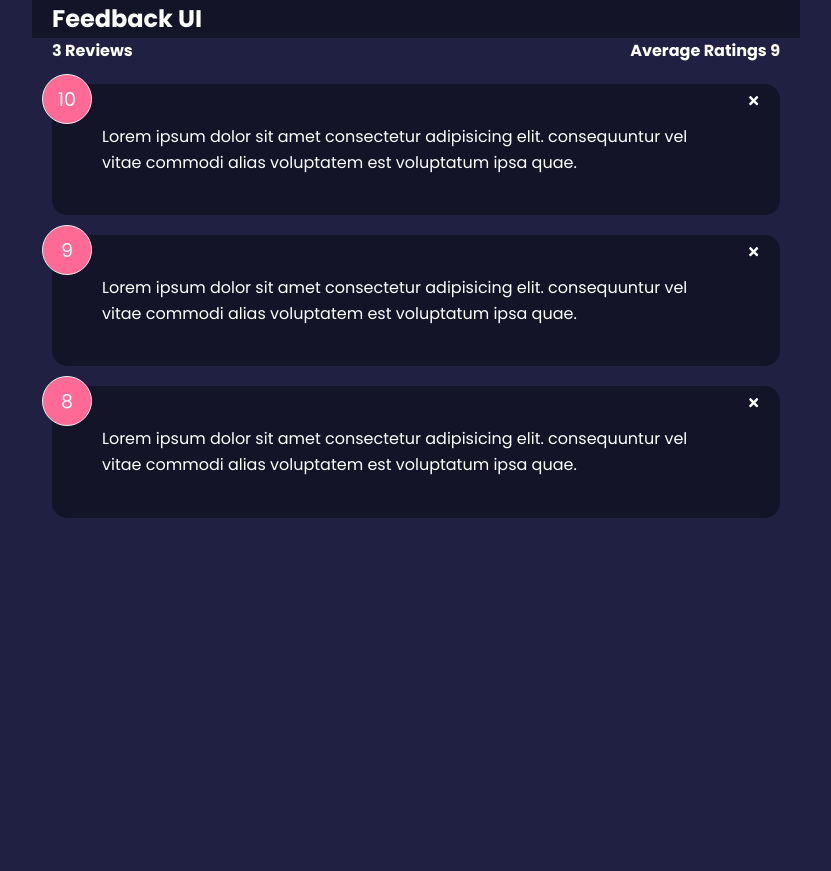
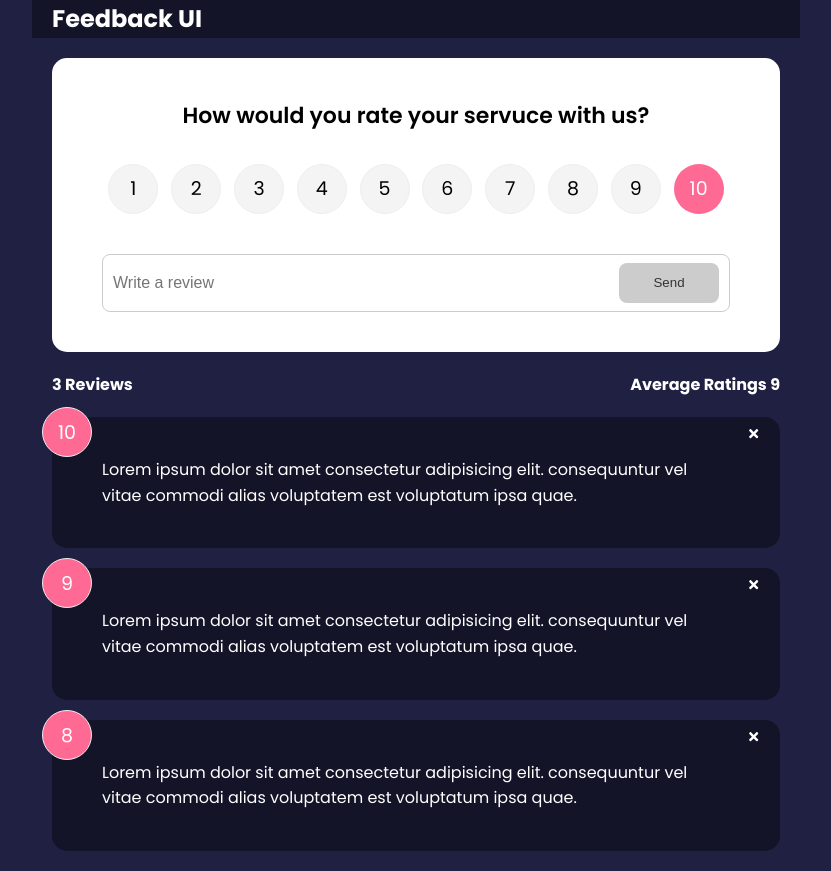
Before and after one commit to ramanujamgond/feedback_UI, a React (Create React App) app: page / in a window 1280 px wide. Shown: the whole page, without its empty margins (224-1055 px from the left). Before the commit the page ends 800 px from the top, so only its background shows below. Built offline with nearby package versions, Linux system fonts and the light colour scheme.

Commit message:
feedback

```diff
--- a/package.json
+++ b/package.json
@@ -10,6 +10,7 @@
     "react-dom": "^18.2.0",
     "react-icons": "^4.10.1",
     "react-scripts": "5.0.1",
+    "uuid": "^9.0.0",
     "web-vitals": "^2.1.4"
   },
   "scripts": {
--- a/src/App.jsx
+++ b/src/App.jsx
@@ -1,11 +1,18 @@
+import { v4 as uuidv4 } from "uuid";
 import { useState } from "react";
 import Header from "./components/Header";
 import FeedbackList from "./components/FeedbackList";
 import FeedbackData from "./data/FeedbackData";
 import FeedbackStats from "./components/FeedbackStats";
+import FeedbackForm from "./components/FeedbackForm";
 
 function App() {
-    const [feedback, setFeedback] = useState(FeedbackData)
+    const [feedback, setFeedback] = useState(FeedbackData);
+
+    const addFeedback = (newFeedback) => {
+        newFeedback.id = parseInt(uuidv4());
+        setFeedback([newFeedback, ...feedback]);
+    }
 
     const deleteFeedback = (id) => {
         setFeedback(feedback.filter((items) => items.id !== id));
@@ -16,6 +23,7 @@ function App() {
             {/* <Header text={"This is Heading"} /> */}
             <Header />
             <div className="container">
+                <FeedbackForm handleAdd={addFeedback} />
                 <FeedbackStats feedback={feedback} />
                 <FeedbackList feedback={feedback} handleDelete={deleteFeedback} />
             </div>
--- /dev/null
+++ b/src/components/FeedbackForm.jsx
@@ -0,0 +1,54 @@
+import { useState } from "react";
+import Card from "./shared/Card";
+import Button from "./shared/Button";
+import RatingSelect from "./RatingSelect";
+
+const FeedbackForm = ({ handleAdd }) => {
+    const [text, setText] = useState("");
+    const [rating, setrating] = useState(10);
+    const [btnDisabled, setBtnDisabled] = useState(true);
+    const [message, setMessage] = useState("");
+
+
+    const handleTextChange = (e) => {
+        if (text === "") {
+            setBtnDisabled(true);
+            setMessage(null);
+        } else if (text !== "" && text.trim().length <= 10) {
+            setMessage("Text must be at least 10 charcters");
+            setBtnDisabled(true);
+        } else {
+            setMessage(null);
+            setBtnDisabled(false);
+        }
+        setText(e.target.value);
+    }
+
+    const handleSubmit = (e) => {
+        e.preventDefault();
+        if (text.trim().length > 10) {
+            const newFeedback = {
+                text: text,
+                rating: rating,
+            }
+            handleAdd(newFeedback);
+        }
+        setText("");
+    }
+
+    return (
+        <Card>
+            <form onSubmit={handleSubmit}>
+                <h2>How would you rate your servuce with us?</h2>
+                <RatingSelect select={(rating) => setrating(rating)} />
+                <div className="input-group">
+                    <input onChange={handleTextChange} type="text" placeholder="Write a review" value={text} />
+                    <Button type="submit" isDisabled={btnDisabled}>Send</Button>
+                </div>
+                {message && <div className="message">{message}</div>}
+            </form>
+        </Card >
+    )
+}
+
+export default FeedbackForm
--- /dev/null
+++ b/src/components/RatingSelect.jsx
@@ -0,0 +1,127 @@
+import { useState } from "react";
+
+const RatingSelect = ({ select }) => {
+    const [selected, setSelected] = useState(10);
+
+    const handleChange = (e) => {
+        setSelected(+e.currentTarget.value);
+        select(+e.currentTarget.value);
+    }
+
+    return (
+        <ul className="rating">
+            <li>
+                <input
+                    type="radio"
+                    id="num1"
+                    name="rating"
+                    value="1"
+                    onChange={handleChange}
+                    checked={selected === 1}
+                />
+                <label htmlFor="num1">1</label>
+            </li>
+            <li>
+                <input
+                    type="radio"
+                    id="num2"
+                    name="rating"
+                    value="2"
+                    onChange={handleChange}
+                    checked={selected === 2}
+                />
+                <label htmlFor="num2">2</label>
+            </li>
+            <li>
+                <input
+                    type="radio"
+                    id="num3"
+                    name="rating"
+                    value="3"
+                    onChange={handleChange}
+                    checked={selected === 3}
+                />
+                <label htmlFor="num3">3</label>
+            </li>
+            <li>
+                <input
+                    type="radio"
+                    id="num4"
+                    name="rating"
+                    value="4"
+                    onChange={handleChange}
+                    checked={selected === 4}
+                />
+                <label htmlFor="num4">4</label>
+            </li>
+            <li>
+                <input
+                    type="radio"
+                    id="num5"
+                    name="rating"
+                    value="5"
+                    onChange={handleChange}
+                    checked={selected === 5}
+                />
+                <label htmlFor="num5">5</label>
+            </li>
+            <li>
+                <input
+                    type="radio"
+                    id="num6"
+                    name="rating"
+                    value="6"
+                    onChange={handleChange}
+                    checked={selected === 6}
+                />
+                <label htmlFor="num6">6</label>
+            </li>
+            <li>
+                <input
+                    type="radio"
+                    id="num7"
+                    name="rating"
+                    value="7"
+                    onChange={handleChange}
+                    checked={selected === 7}
+                />
+                <label htmlFor="num7">7</label>
+            </li>
+            <li>
+                <input
+                    type="radio"
+                    id="num8"
+                    name="rating"
+                    value="8"
+                    onChange={handleChange}
+                    checked={selected === 8}
+                />
+                <label htmlFor="num8">8</label>
+            </li>
+            <li>
+                <input
+                    type="radio"
+                    id="num9"
+                    name="rating"
+                    value="9"
+                    onChange={handleChange}
+                    checked={selected === 9}
+                />
+                <label htmlFor="num9">9</label>
+            </li>
+            <li>
+                <input
+                    type="radio"
+                    id="num10"
+                    name="rating"
+                    value="10"
+                    onChange={handleChange}
+                    checked={selected === 10}
+                />
+                <label htmlFor="num10">10</label>
+            </li>
+        </ul>
+    )
+}
+
+export default RatingSelect
--- /dev/null
+++ b/src/components/shared/Button.jsx
@@ -0,0 +1,22 @@
+import PropType from "prop-types";
+
+const Button = ({ children, version, type, isDisabled }) => {
+    return (
+        <button type={type} disabled={isDisabled} className={`btn btn-${version}`}>{children}</button>
+    )
+}
+
+Button.defaultProps = {
+    version: 'primary',
+    type: 'button',
+    isDisabled: false
+}
+
+Button.propTypes = {
+    children: PropType.node.isRequired,
+    version: PropType.string,
+    type: PropType.string,
+    isDisabled: PropType.bool,
+}
+
+export default Button
```
Also changed, not shown: 1 other file (tests, documents, lock files or other folders).
